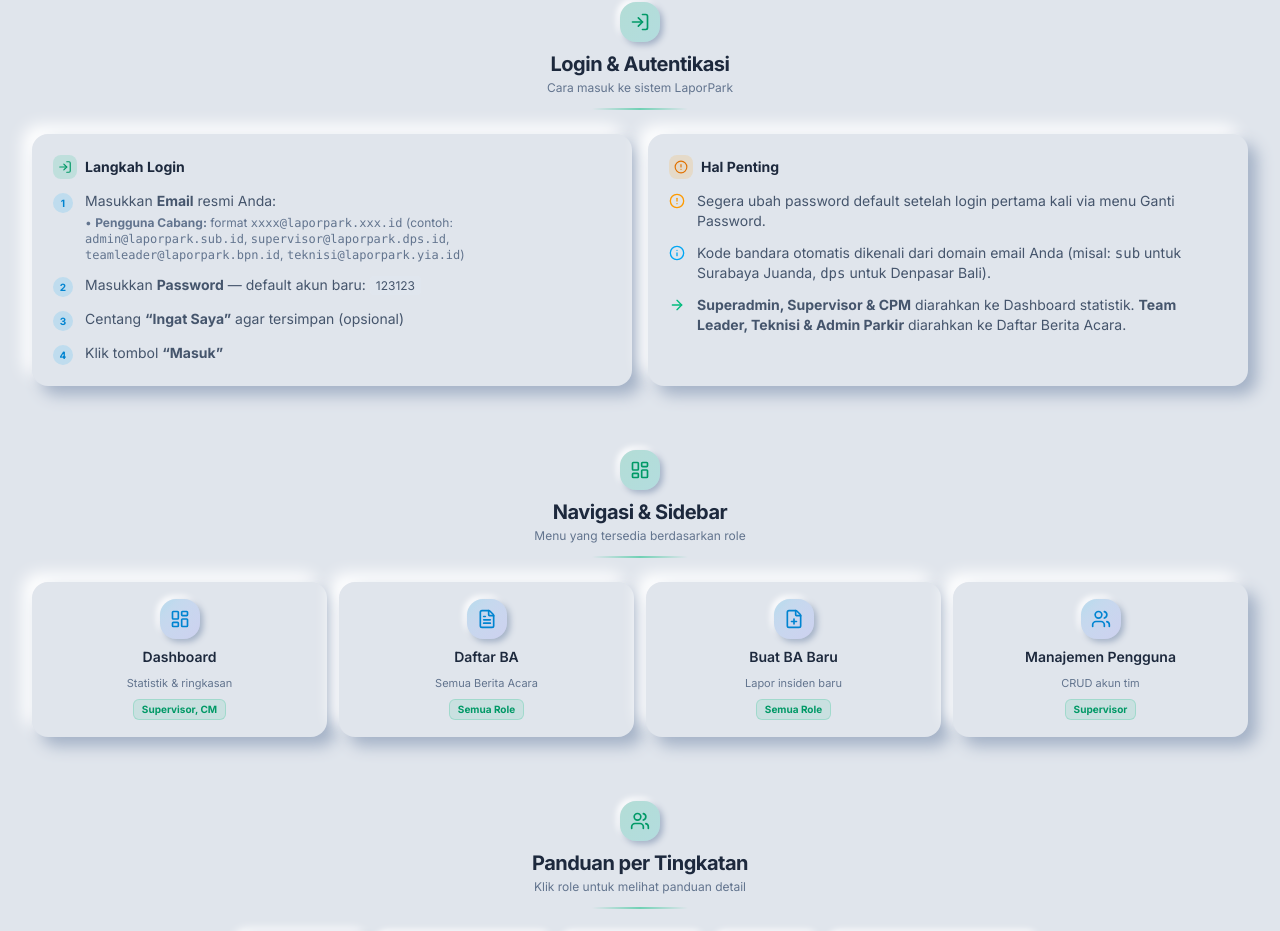
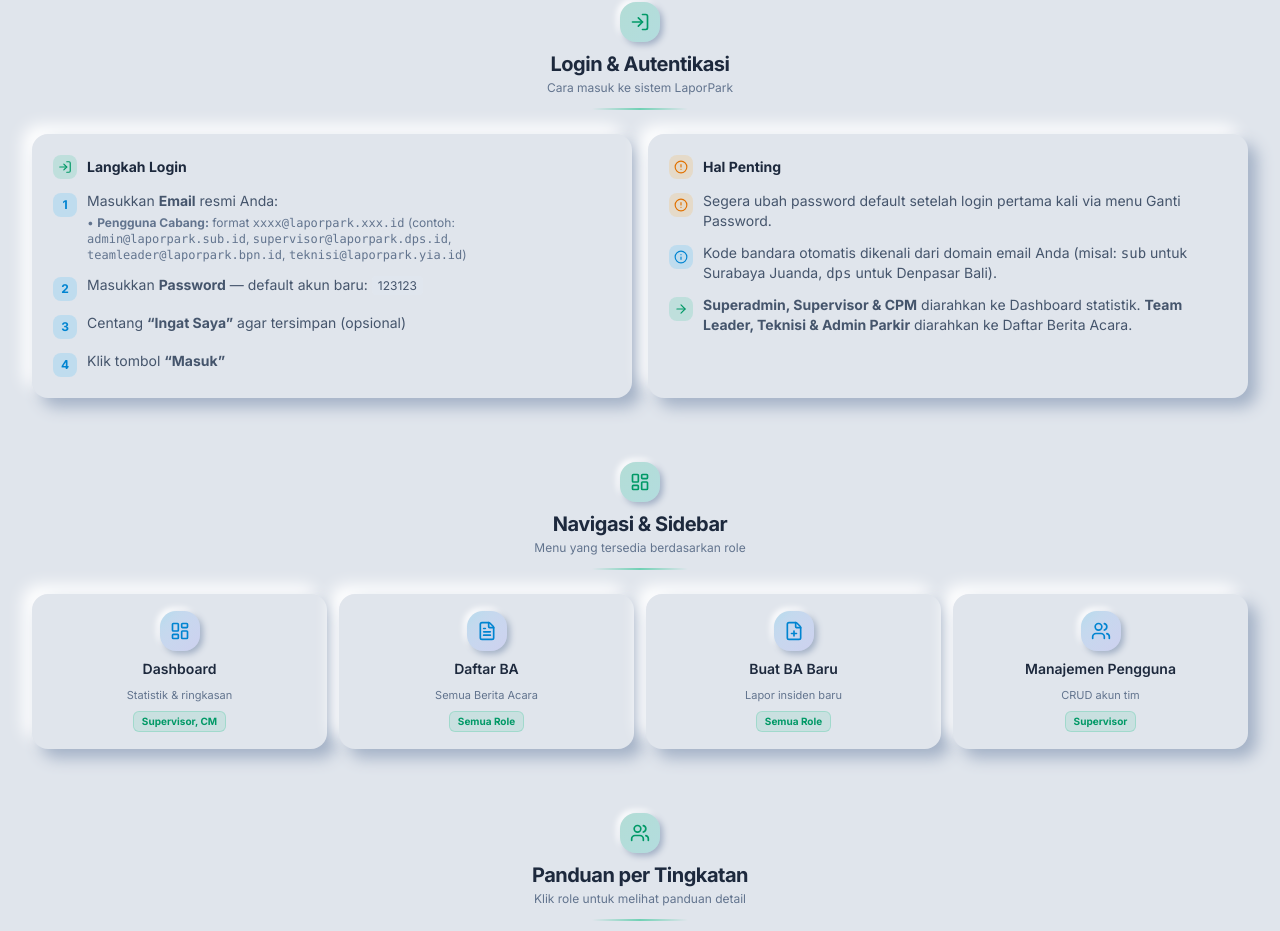
Before and after one commit to protonhuman/Laporpark, a Next.js app: page /manual in a window 1280 px wide. Shown: the part 2943-3874 px from the top of the page. Built offline with nearby package versions, Linux system fonts and the light colour scheme.

Commit message:
fix(manual): ratakan logo dan teks Hal Penting dan Langkah Login dengan badge seragam

```diff
--- a/src/app/manual/page.tsx
+++ b/src/app/manual/page.tsx
@@ -672,15 +672,15 @@ export default function ManualBookPage() {
 
         <div className="grid grid-cols-1 lg:grid-cols-2 gap-4 mb-8 w-full">
           <div className="neo-card p-5 print:shadow-none print:border print:border-slate-200">
-            <h3 className="text-sm font-bold text-slate-800 dark:text-white mb-3 flex items-center gap-2 print:text-black">
+            <h3 className="text-sm font-bold text-slate-800 dark:text-white mb-3 flex items-center gap-2.5 print:text-black">
               <div className="w-6 h-6 rounded-lg bg-emerald-500/15 grid place-items-center text-emerald-600 dark:text-emerald-400 shrink-0 leading-none">
                 <LogIn className="w-3.5 h-3.5 block" />
               </div>
               Langkah Login
             </h3>
             <ol className="space-y-3 text-sm text-slate-600 dark:text-slate-300 print:text-slate-800">
-              <li className="flex gap-3">
-                <span className="w-5 h-5 rounded-full bg-sky-500/15 text-sky-600 dark:text-sky-400 flex items-center justify-center text-[10px] font-bold shrink-0 mt-0.5">1</span>
+              <li className="flex gap-2.5">
+                <span className="w-6 h-6 rounded-lg bg-sky-500/15 text-sky-600 dark:text-sky-400 grid place-items-center text-xs font-bold shrink-0 mt-0.5 leading-none">1</span>
                 <div>
                   <p>Masukkan <strong>Email</strong> resmi Anda:</p>
                   <p className="text-xs text-slate-500 mt-1">
@@ -688,38 +688,44 @@ export default function ManualBookPage() {
                   </p>
                 </div>
               </li>
-              <li className="flex gap-3">
-                <span className="w-5 h-5 rounded-full bg-sky-500/15 text-sky-600 dark:text-sky-400 flex items-center justify-center text-[10px] font-bold shrink-0 mt-0.5">2</span>
+              <li className="flex gap-2.5">
+                <span className="w-6 h-6 rounded-lg bg-sky-500/15 text-sky-600 dark:text-sky-400 grid place-items-center text-xs font-bold shrink-0 mt-0.5 leading-none">2</span>
                 <span>Masukkan <strong>Password</strong> — default akun baru: <code className="px-1.5 py-0.5 rounded bg-slate-200/60 dark:bg-white/[0.06] text-xs font-mono print:bg-slate-100">123123</code></span>
               </li>
-              <li className="flex gap-3">
-                <span className="w-5 h-5 rounded-full bg-sky-500/15 text-sky-600 dark:text-sky-400 flex items-center justify-center text-[10px] font-bold shrink-0 mt-0.5">3</span>
+              <li className="flex gap-2.5">
+                <span className="w-6 h-6 rounded-lg bg-sky-500/15 text-sky-600 dark:text-sky-400 grid place-items-center text-xs font-bold shrink-0 mt-0.5 leading-none">3</span>
                 <span>Centang <strong>&ldquo;Ingat Saya&rdquo;</strong> agar tersimpan (opsional)</span>
               </li>
-              <li className="flex gap-3">
-                <span className="w-5 h-5 rounded-full bg-sky-500/15 text-sky-600 dark:text-sky-400 flex items-center justify-center text-[10px] font-bold shrink-0 mt-0.5">4</span>
+              <li className="flex gap-2.5">
+                <span className="w-6 h-6 rounded-lg bg-sky-500/15 text-sky-600 dark:text-sky-400 grid place-items-center text-xs font-bold shrink-0 mt-0.5 leading-none">4</span>
                 <span>Klik tombol <strong>&ldquo;Masuk&rdquo;</strong></span>
               </li>
             </ol>
           </div>
           <div className="neo-card p-5 print:shadow-none print:border print:border-slate-200">
-            <h3 className="text-sm font-bold text-slate-800 dark:text-white mb-3 flex items-center gap-2 print:text-black">
+            <h3 className="text-sm font-bold text-slate-800 dark:text-white mb-3 flex items-center gap-2.5 print:text-black">
               <div className="w-6 h-6 rounded-lg bg-amber-500/15 grid place-items-center text-amber-600 dark:text-amber-400 shrink-0 leading-none">
                 <AlertCircle className="w-3.5 h-3.5 block" />
               </div>
               Hal Penting
             </h3>
             <ul className="space-y-3 text-sm text-slate-600 dark:text-slate-300 print:text-slate-800">
-              <li className="flex gap-3 items-start">
-                <AlertCircle className="w-4 h-4 text-amber-500 shrink-0 mt-0.5" />
+              <li className="flex gap-2.5 items-start">
+                <div className="w-6 h-6 rounded-lg bg-amber-500/15 grid place-items-center text-amber-600 dark:text-amber-400 shrink-0 leading-none mt-0.5">
+                  <AlertCircle className="w-3.5 h-3.5 block" />
+                </div>
                 <span>Segera ubah password default setelah login pertama kali via menu Ganti Password.</span>
               </li>
-              <li className="flex gap-3 items-start">
-                <Info className="w-4 h-4 text-sky-500 shrink-0 mt-0.5" />
+              <li className="flex gap-2.5 items-start">
+                <div className="w-6 h-6 rounded-lg bg-sky-500/15 grid place-items-center text-sky-600 dark:text-sky-400 shrink-0 leading-none mt-0.5">
+                  <Info className="w-3.5 h-3.5 block" />
+                </div>
                 <span>Kode bandara otomatis dikenali dari domain email Anda (misal: <code>sub</code> untuk Surabaya Juanda, <code>dps</code> untuk Denpasar Bali).</span>
               </li>
-              <li className="flex gap-3 items-start">
-                <ArrowRight className="w-4 h-4 text-emerald-500 shrink-0 mt-0.5" />
+              <li className="flex gap-2.5 items-start">
+                <div className="w-6 h-6 rounded-lg bg-emerald-500/15 grid place-items-center text-emerald-600 dark:text-emerald-400 shrink-0 leading-none mt-0.5">
+                  <ArrowRight className="w-3.5 h-3.5 block" />
+                </div>
                 <span><strong>Superadmin, Supervisor & CPM</strong> diarahkan ke Dashboard statistik. <strong>Team Leader, Teknisi & Admin Parkir</strong> diarahkan ke Daftar Berita Acara.</span>
               </li>
             </ul>
```
